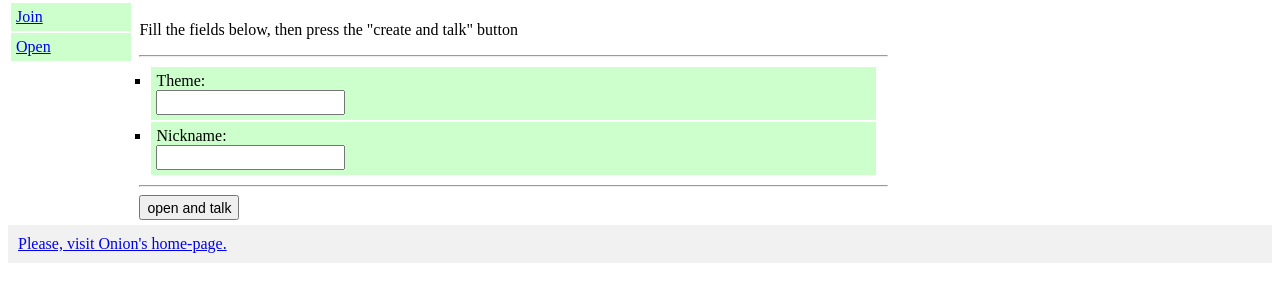
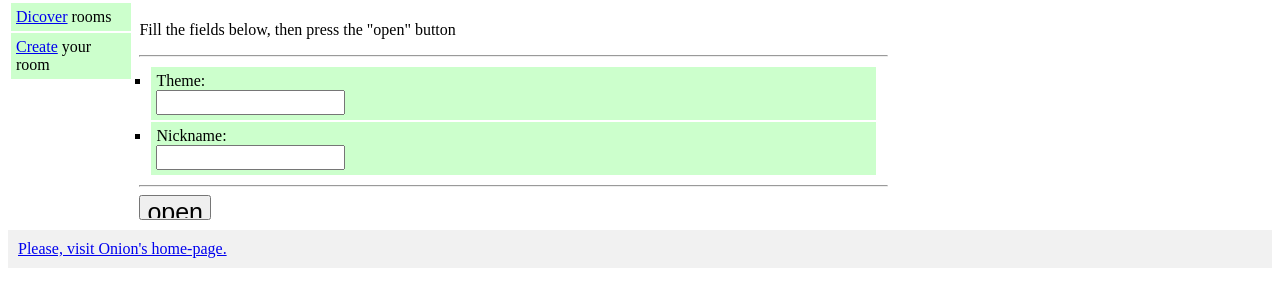
Before and after one commit to onionsguru/onions, a Django app: page /chat/open/ in a window 1280 px wide. Shown: the part 63-370 px from the top of the page. Run offline with Django 3.2, Linux system fonts and the light colour scheme.

Commit message:
size and balance1

```diff
--- a/chat/templates/chat/index.html
+++ b/chat/templates/chat/index.html
@@ -1,5 +1,3 @@
-<meta http-equiv="refresh" content="10">
-
 {% extends "chat/layout.html" %}
 
 {% block aside %}
@@ -13,7 +11,7 @@
 	<div>
 	Nickname:
 	<input type='text' name='nickname' value='' required/>
-	<input type='submit' value='Join and talk' />
+	<input type='submit' value='join' />
 	</div>
 	</b>
 {% endif %}
--- a/chat/templates/chat/layout.html
+++ b/chat/templates/chat/layout.html
@@ -31,8 +31,8 @@ ul {
 
 {% block nav %}
     <ul>
-      <li><a href="{% url 'chat:join' %}" onClick="window.location.reload()">Join</a> </li>
-      <li><a href="{% url 'chat:open' %}" onClick="window.location.reload()">Open</a> </li>
+      <li><a href="{% url 'chat:join' %}" onClick="window.location.reload()">Dicover</a> rooms</li>
+      <li><a href="{% url 'chat:open' %}" onClick="window.location.reload()">Create</a> your room</li>
     </ul>
 {% endblock %}
 
--- a/chat/templates/chat/layout_base.html
+++ b/chat/templates/chat/layout_base.html
@@ -13,6 +13,10 @@
 button, label, input[type="submit"], input[type="password"], input[type="button"], input[type='text'] {
   font-size: 14px;
   height: 25px;
+}
+
+input[type="submit"] {
+	font-size: 25px;
 }
 
 /* Style the header */
--- a/chat/templates/chat/open.html
+++ b/chat/templates/chat/open.html
@@ -3,13 +3,13 @@
 {% block aside %}
 {% endblock %}
 {% block article %}
-	<p> Fill the fields below, then press the "create and talk" button </p>
+	<p> Fill the fields below, then press the "open" button </p>
 	<form action="{% url 'chat:open' %}" method="post">
 		{% csrf_token %}
 		<hr>
 		<ul>
 			<li>Theme:<br>
-			<input type="text" name="theme" value="" required autocomplete='off'/> </li>
+			<input type="text" name="theme" value="" required autocomplete='off' /> </li>
 			<li>Nickname:<br>
 			<input type="text" name="nickname" value="" required/> </li>
 		</ul>
@@ -17,6 +17,6 @@
 <!--
 		<button id='open' type='button' onclick="$('form').submit();">oepn and talk</button>
  -->
-		<input type='submit' value='open and talk' />
+		<input type='submit' value='open' />
 	</form>
 {% endblock %}
--- a/templates/base.html
+++ b/templates/base.html
@@ -5,6 +5,9 @@
 button, label, input[type="submit"], input[type="password"], input[type="button"], input[type='text'] {
   font-size: 14px;
   height: 25px;
+}
+a {
+	font-size: 24px;
 }
 </style>
 <head>
```
Also changed, not shown: templates/home.html (+1 -6 lines), db/db.sqlite3.
